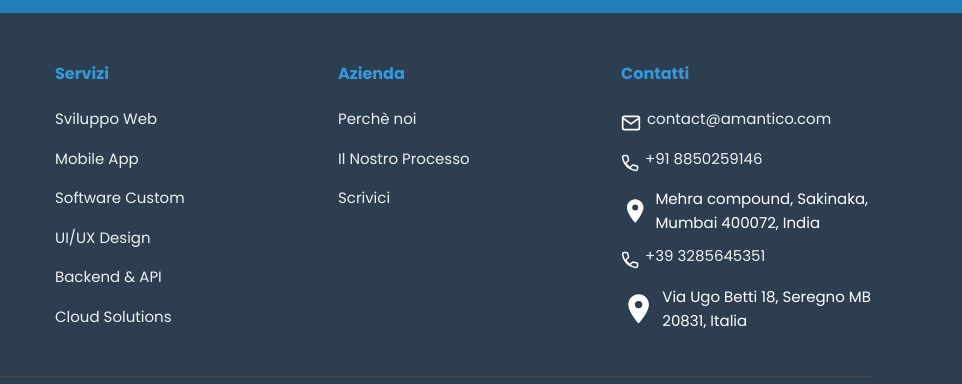
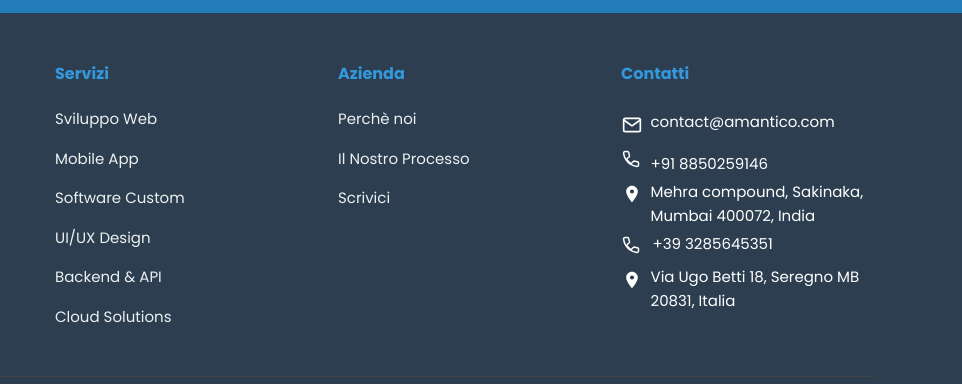
Before and after one commit to andyfire/amantico, a plain HTML site: page index.html in a window 1280 px wide. Shown: the part 3179-3563 px from the top of the page, 318-1280 px from the left. Drawn offline with Linux system fonts and the light colour scheme.

Commit message:
table in contacts

```diff
--- a/index.html
+++ b/index.html
@@ -232,39 +232,98 @@
                 </div>
                 <div class="footer-column">
                     <h4 data-it="Contatti" data-en="Contacts">Contatti</h4>
-                    <ul>
-                        <li>
-                            <svg xmlns="http://www.w3.org/2000/svg" width="20" height="20" viewBox="0 0 24 24" fill="none" stroke="white" stroke-width="2" stroke-linecap="round" stroke-linejoin="round">
+                    <table style="border-collapse: collapse; color: white;">
+                        <tbody>
+
+                            <!-- EMAIL -->
+                            <tr>
+                                <td style="padding-top: 0.5em; padding-right: 0.5em; vertical-align: top;">
+                                    <svg xmlns="http://www.w3.org/2000/svg" width="20" height="20"
+                                        viewBox="0 0 24 24" fill="none" stroke="white" stroke-width="2"
+                                        stroke-linecap="round" stroke-linejoin="round">
                                         <path d="M4 4h16c1.1 0 2 .9 2 2v12c0 1.1-.9 2-2 2H4c-1.1 0-2-.9-2-2V6c0-1.1.9-2 2-2z"></path>
                                         <polyline points="22,6 12,13 2,6"></polyline>
                                     </svg>
-                            <a href="mailto:contact@amantico.com">contact@amantico.com</a>
-                        </li>
-                        <li>
-                            <svg xmlns="http://www.w3.org/2000/svg" width="18" height="18" viewBox="0 0 24 24" fill="none" stroke="white" stroke-width="2" stroke-linecap="round" stroke-linejoin="round">
-                                <path d="M22 16.92v3a2 2 0 0 1-2.18 2 19.79 19.79 0 0 1-8.63-3.07 19.5 19.5 0 0 1-6-6 19.79 19.79 0 0 1-3.07-8.63A2 2 0 0 1 4.1 2h3a2 2 0 0 1 2 1.72c.15 1.5.47 2.94.99 4.31a.99.99 0 0 1-.35 1.01L6.97 11.3c-.56.56-.63 1.45-.16 2.05a16.89 16.89 0 0 0 4.14 4.14c.6.47 1.49.4 2.05-.16l2.35-2.35a.99.99 0 0 1 1.01-.35c1.37.52 2.81.84 4.31.99a2 2 0 0 1 1.72 2z"></path>
+                                </td>
+                                <td style="padding-top: 0.2em; vertical-align: top;">
+                                    <a href="mailto:contact@amantico.com" style="color:white; text-decoration:none;">
+                                        contact@amantico.com
+                                    </a>
+                                </td>
+                            </tr>
+
+                            <!-- PHONE INDIA -->
+                            <tr>
+                                <td style="padding-top: 0.5em; vertical-align: top;">
+                                    <svg xmlns="http://www.w3.org/2000/svg" width="18" height="18"
+                                        viewBox="0 0 24 24" fill="none" stroke="white" stroke-width="2"
+                                        stroke-linecap="round" stroke-linejoin="round">
+                                        <path d="M22 16.92v3a2 2 0 0 1-2.18 2 19.79 19.79 0 0 1-8.63-3.07 19.5 19.5 0 0 1-6-6
+                                                19.79 19.79 0 0 1-3.07-8.63A2 2 0 0 1 4.1 2h3a2 2 0 0 1 2 1.72
+                                                c.15 1.5.47 2.94.99 4.31a.99.99 0 0 1-.35 1.01L6.97 11.3
+                                                c-.56.56-.63 1.45-.16 2.05a16.89 16.89 0 0 0 4.14 4.14
+                                                c.6.47 1.49.4 2.05-.16l2.35-2.35a.99.99 0 0 1 1.01-.35
+                                                c1.37.52 2.81.84 4.31.99A2 2 0 0 1 22 16.92z"></path>
                                     </svg>
-                            <a href="tel:+918850259146">+91 8850259146</a>
-                        </li>
-                        <li>
+                                </td>
+                                <td style="padding-top: 0.6em; vertical-align: top;">
+                                    <a href="tel:+918850259146" style="color:white; text-decoration:none;">
+                                        +91 8850259146
+                                    </a>
+                                </td>
+                            </tr>
+
+                            <!-- ADDRESS INDIA -->
+                            <tr>
+                                <td style="padding-top: 0.5em; vertical-align: top;">
                                     <svg role="img" aria-label="Indirizzo azienda" xmlns="http://www.w3.org/2000/svg"
-                                width="50" height="50" viewBox="0 0 24 24" fill="none" style="color: white;">
-                            <path fill="currentColor" d="M12 2C8.13 2 5 5.13 5 9c0 5.25 7 13 7 13s7-7.75 7-13c0-3.87-3.13-7-7-7zm0 9.5a2.5 2.5 0 110-5 2.5 2.5 0 010 5z"/>
+                                        width="20" height="20" viewBox="0 0 24 24" fill="none" style="color: white;">
+                                        <path fill="currentColor" d="M12 2C8.13 2 5 5.13 5 9c0 5.25 7 13 7 13s7-7.75 7-13
+                                        c0-3.87-3.13-7-7-7zm0 9.5a2.5 2.5 0 110-5 2.5 2.5 0 010 5z"/>
                                     </svg>
-                            Mehra compound, Sakinaka, Mumbai 400072, India</li>
-                        <li>
-                            <svg xmlns="http://www.w3.org/2000/svg" width="18" height="18" viewBox="0 0 24 24" fill="none" stroke="white" stroke-width="2" stroke-linecap="round" stroke-linejoin="round">
-                                <path d="M22 16.92v3a2 2 0 0 1-2.18 2 19.79 19.79 0 0 1-8.63-3.07 19.5 19.5 0 0 1-6-6 19.79 19.79 0 0 1-3.07-8.63A2 2 0 0 1 4.1 2h3a2 2 0 0 1 2 1.72c.15 1.5.47 2.94.99 4.31a.99.99 0 0 1-.35 1.01L6.97 11.3c-.56.56-.63 1.45-.16 2.05a16.89 16.89 0 0 0 4.14 4.14c.6.47 1.49.4 2.05-.16l2.35-2.35a.99.99 0 0 1 1.01-.35c1.37.52 2.81.84 4.31.99a2 2 0 0 1 1.72 2z"></path>
+                                </td>
+                                <td style="padding-top: 0.2em; vertical-align: top;">
+                                    Mehra compound, Sakinaka, Mumbai 400072, India
+                                </td>
+                            </tr>
+
+                            <!-- PHONE ITALY -->
+                            <tr>
+                                <td style="padding-top: 0.5em; vertical-align: top;">
+                                    <svg xmlns="http://www.w3.org/2000/svg" width="18" height="18"
+                                        viewBox="0 0 24 24" fill="none" stroke="white" stroke-width="2"
+                                        stroke-linecap="round" stroke-linejoin="round">
+                                        <path d="M22 16.92v3a2 2 0 0 1-2.18 2 19.79 19.79 0 0 1-8.63-3.07 19.5 19.5 0 0 1-6-6
+                                                19.79 19.79 0 0 1-3.07-8.63A2 2 0 0 1 4.1 2h3a2 2 0 0 1 2 1.72
+                                                c.15 1.5.47 2.94.99 4.31a.99.99 0 0 1-.35 1.01L6.97 11.3
+                                                c-.56.56-.63 1.45-.16 2.05a16.89 16.89 0 0 0 4.14 4.14
+                                                c.6.47 1.49.4 2.05-.16l2.35-2.35a.99.99 0 0 1 1.01-.35
+                                                c1.37.52 2.81.84 4.31.99A2 2 0 0 1 22 16.92z"></path>
                                     </svg>
-                            <a href="tel:+393285645351">+39 3285645351</a>
-                        </li>
-                        <li>
+                                </td>
+                                <td style="padding: 0.2em; vertical-align: top;">
+                                    <a href="tel:+393285645351" style="color:white; text-decoration:none;">
+                                        +39 3285645351
+                                    </a>
+                                </td>
+                            </tr>
+
+                            <!-- ADDRESS ITALY -->
+                            <tr>
+                                <td style="padding-top: 0.5em; vertical-align: top;">
                                     <svg role="img" aria-label="Indirizzo azienda" xmlns="http://www.w3.org/2000/svg"
-                                width="50" height="50" viewBox="0 0 24 24" fill="none" style="color: white;">
-                            <path fill="currentColor" d="M12 2C8.13 2 5 5.13 5 9c0 5.25 7 13 7 13s7-7.75 7-13c0-3.87-3.13-7-7-7zm0 9.5a2.5 2.5 0 110-5 2.5 2.5 0 010 5z"/>
+                                        width="20" height="20" viewBox="0 0 24 24" fill="none" style="color: white;">
+                                        <path fill="currentColor" d="M12 2C8.13 2 5 5.13 5 9c0 5.25 7 13 7 13s7-7.75 7-13
+                                        c0-3.87-3.13-7-7-7zm0 9.5a2.5 2.5 0 110-5 2.5 2.5 0 010 5z"/>
                                     </svg>
-                            Via Ugo Betti 18, Seregno MB 20831, Italia</li>
-                    </ul>
+                                </td>
+                                <td style="padding-top: 0.2em; vertical-align: top;">
+                                    Via Ugo Betti 18, Seregno MB 20831, Italia
+                                </td>
+                            </tr>
+
+                        </tbody>
+                    </table>
                 </div>
             </div>
             <div class="copyright">
--- a/style.css
+++ b/style.css
@@ -443,6 +443,10 @@ footer {
     color: var(--primary-color);
 }
 
+table td {
+    font-size: 15px;
+}
+
 .copyright {
     text-align: center;
     border-top: 1px solid #444;
```
Lines whose indentation alone changed are shown as unchanged.
